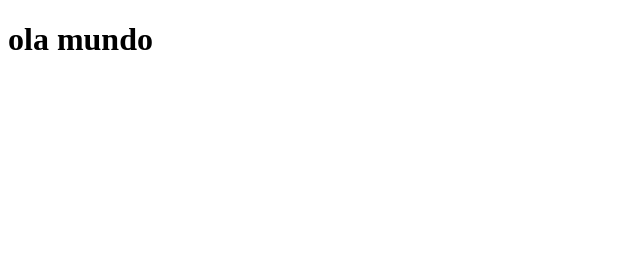
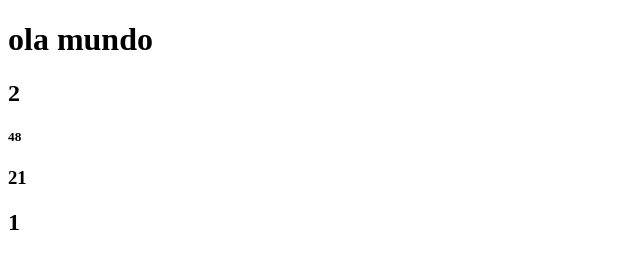
Before and after one commit to timowerner21/0.4.1, a plain HTML site: page index.html in a window 1280 px wide. Shown: the full height of the page, 0-640 px from the left. Drawn offline with Linux system fonts and the light colour scheme.

Commit message:
segundo commit

```diff
--- a/index.html
+++ b/index.html
@@ -8,5 +8,9 @@
 </head>
 <body>
     <h1>ola mundo</h1>
+    <h2>2</h2>
+    <h5>48</h5>
+    <h3>21</h3>
+    <h2>1</h2>
 </body>
 </html>
```
